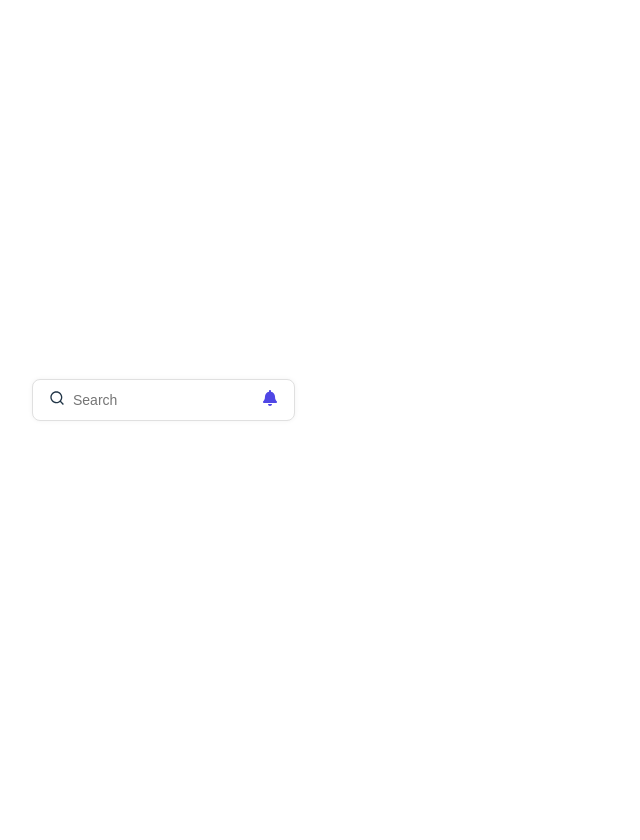
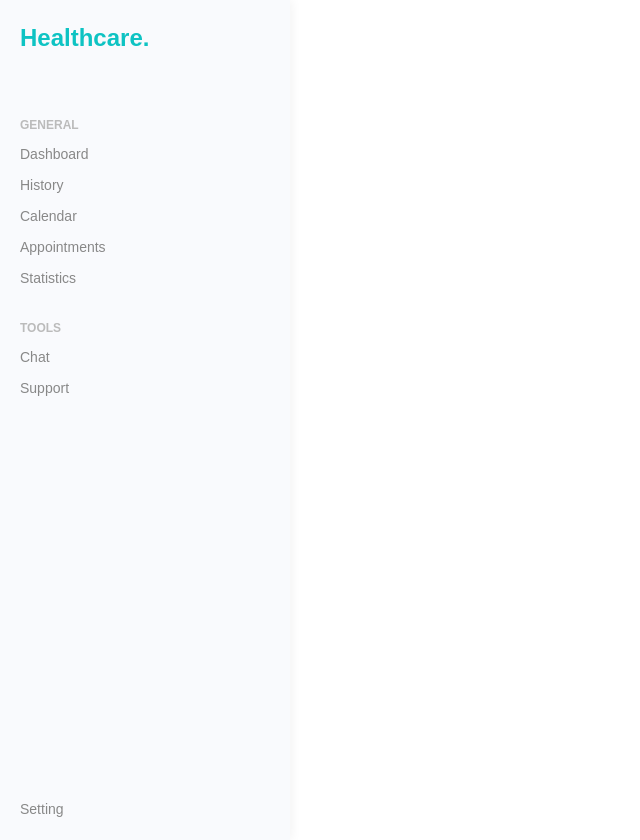
Before and after one commit to vaidyavd0910/FitPeo, a React (Vite) app: page / in a window 1280 px wide. Shown: the whole page, without its empty margins (0-640 px from the left). Before the commit the page ends 800 px from the top, so only its background shows below. Built offline with nearby package versions, Linux system fonts and the light colour scheme.

Commit message:
sidebar component in progress

```diff
--- a/src/App.jsx
+++ b/src/App.jsx
@@ -2,15 +2,17 @@ import { useState } from 'react'
 
 import './App.css'
 import Header from './components/Header/Header'
+import Sidebar from './components/Sidebar/Sidebar'
 
 function App() {
 
   return (
     <>
-    <div style={{ padding: "2rem", display: "flex", justifyContent: "center" }}>
+    {/* <div style={{ padding: "2rem", display: "flex", justifyContent: "center" }}>
 
       <Header/>
-    </div>
+    </div> */}
+    <Sidebar/>
     </>
   )
 }
--- /dev/null
+++ b/src/components/Sidebar/Sidebar.jsx
@@ -0,0 +1,36 @@
+import React from "react";
+import styles from "./Sidebar.module.css";
+// import { icons } from "lucide-react";
+import sidebarData from "../../util/SidebarData/SidebarData";
+
+// const Icon = ({ name }) => {
+//   const SelectedIcon =
+//     icons[name.charAt(0).toUpperCase() + name.slice(1)] || icons["Circle"];
+//   return <SelectedIcon className={styles.icon} size={18} />;
+// };
+
+export default function Sidebar() {
+  return (
+    <div className={styles.sidebar}>
+      <div className={styles.logo}>{sidebarData.logo}</div>
+      {sidebarData.sections.map((section, idx) => (
+        <div key={idx}>
+          <div className={styles.sectionTitle}>{section.title}</div>
+          {section.items.map((item, i) => (
+            <div
+              key={i}
+              className={`${styles.menuItem} ${item.active ? styles.active : ""}`}
+            >
+              {/* <Icon name={item.icon} /> */}
+              {item.name}
+            </div>
+          ))}
+        </div>
+      ))}
+      <div className={styles.setting}>
+        {/* <Icon name={sidebarData.setting.icon} /> */}
+        {sidebarData.setting.name}
+      </div>
+    </div>
+  );
+}
--- /dev/null
+++ b/src/components/Sidebar/Sidebar.module.css
@@ -0,0 +1,54 @@
+/* Sidebar.module.css */
+.sidebar {
+    width: 250px;
+    background-color: #f9fafd;
+    padding: 20px;
+    font-family: 'Arial', sans-serif;
+    display: flex;
+    flex-direction: column;
+    height: 100vh;
+    box-shadow: 2px 0 10px rgba(0, 0, 0, 0.05);
+  }
+
+  .logo {
+    font-size: 24px;
+    font-weight: bold;
+    margin-bottom: 40px;
+    color: #0ec3c3;
+  }
+
+  .sectionTitle {
+    font-size: 12px;
+    font-weight: 600;
+    color: #bbb;
+    margin-top: 20px;
+    margin-bottom: 10px;
+    text-transform: uppercase;
+  }
+
+  .menuItem {
+    display: flex;
+    align-items: center;
+    color: #888;
+    margin: 10px 0;
+    font-size: 14px;
+    cursor: pointer;
+  }
+
+  /* .menuItem.active {
+    color: #2e2e62;
+    font-weight: bold;
+  } */
+
+  .icon {
+    margin-right: 10px;
+  }
+
+  .setting {
+    margin-top: auto;
+    display: flex;
+    align-items: center;
+    color: #888;
+    cursor: pointer;
+    font-size: 14px;
+  }
--- /dev/null
+++ b/src/util/SidebarData/SidebarData.js
@@ -0,0 +1,26 @@
+// menuData.js
+const sidebarData = {
+    logo: "Healthcare.",
+    sections: [
+      {
+        title: "General",
+        items: [
+          { name: "Dashboard", icon: "grid", active: true },
+          { name: "History", icon: "shuffle" },
+          { name: "Calendar", icon: "calendar" },
+          { name: "Appointments", icon: "clipboard" },
+          { name: "Statistics", icon: "bar-chart" }
+        ]
+      },
+      {
+        title: "Tools",
+        items: [
+          { name: "Chat", icon: "message-square" },
+          { name: "Support", icon: "phone" }
+        ]
+      }
+    ],
+    setting: { name: "Setting", icon: "settings" }
+  };
+
+  export default sidebarData;
```
